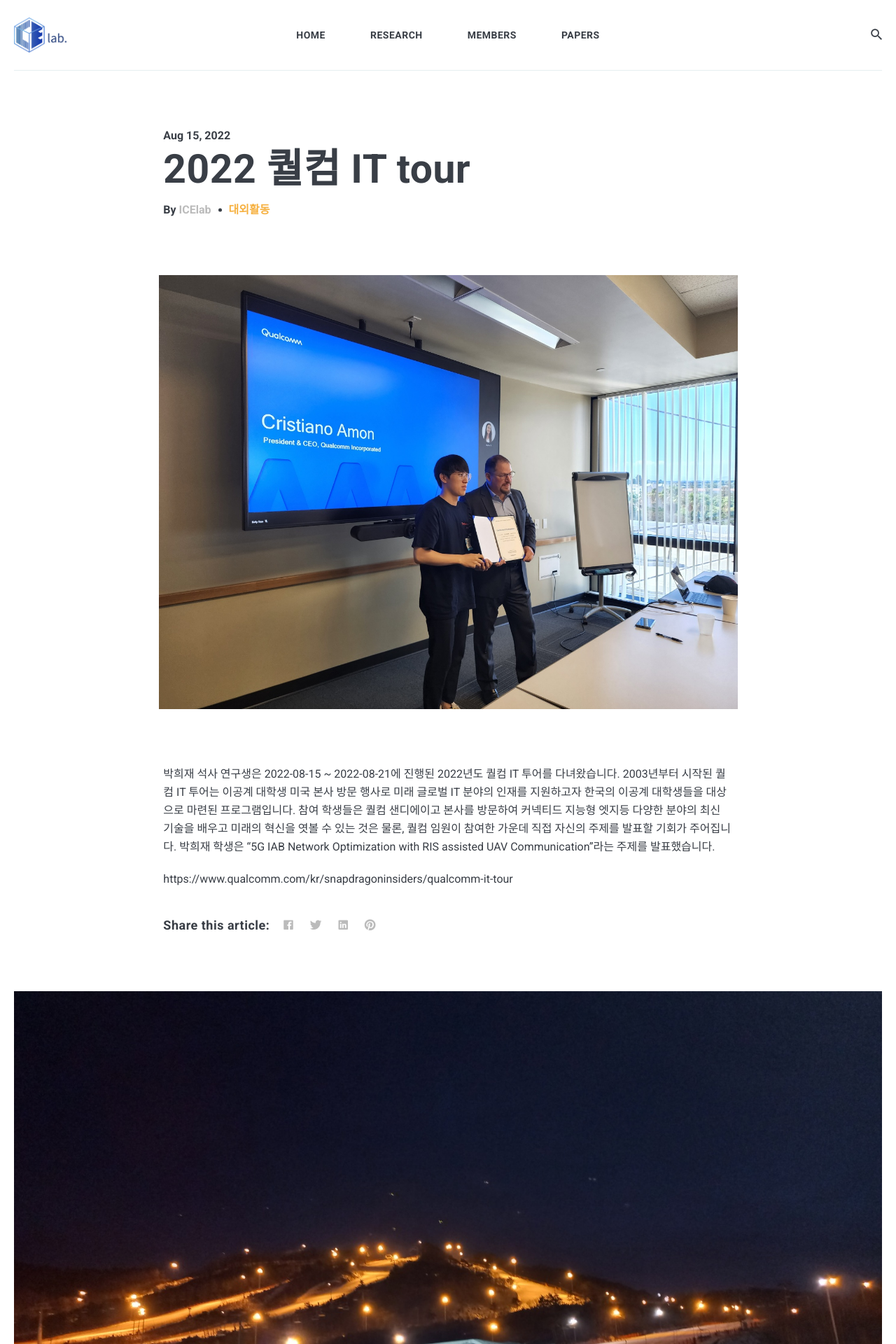
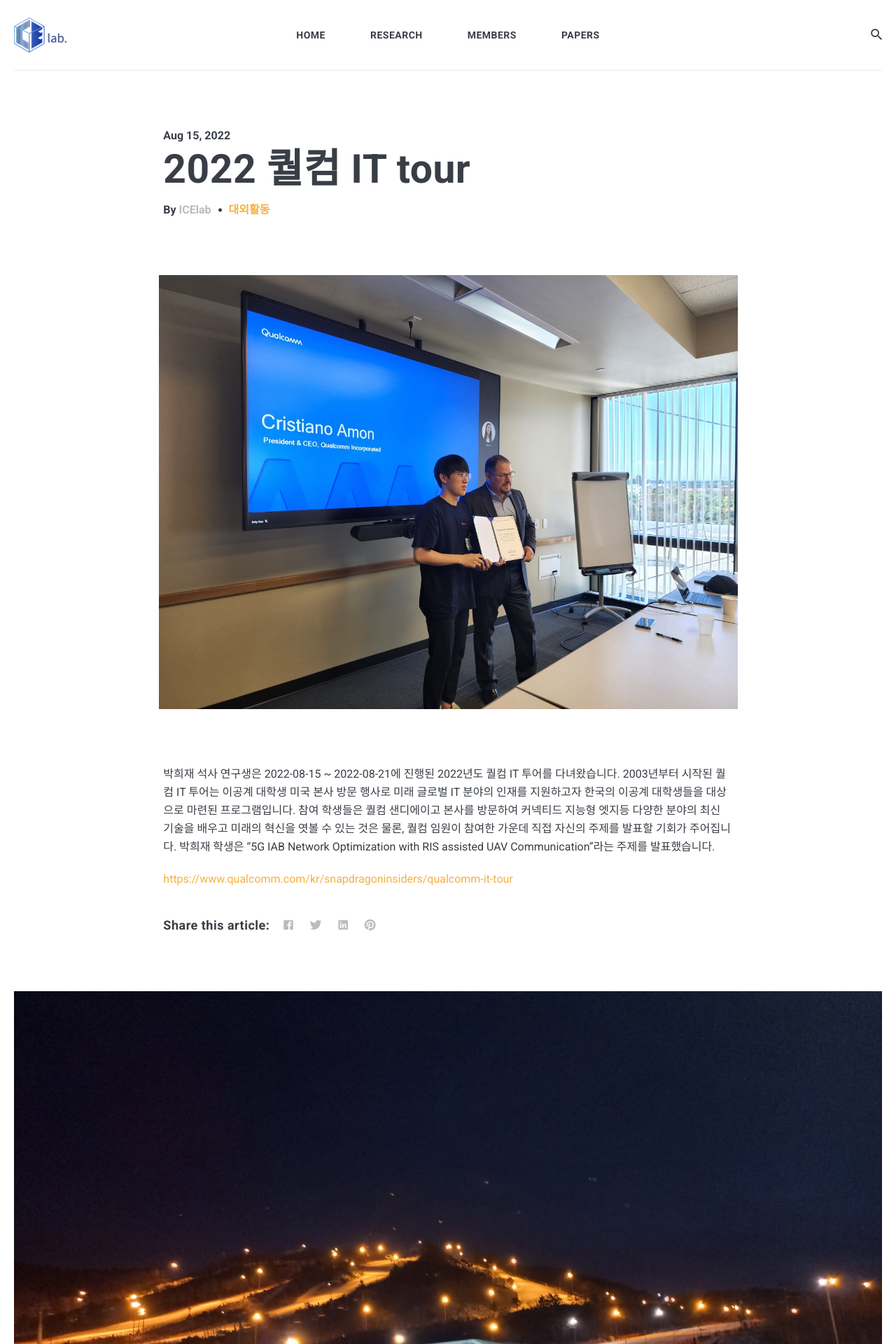
Before and after one commit to Icelab-2020/icelab-2020.github.io, a Jekyll site: the page built from _posts/2022-08-15-QCtour.markdown, in a window 1280 px wide. Shown: the top 1920 px of the page at 70% size. Built offline with Jekyll 4.4.1, drawn with Linux system fonts in a browser that asks for light colours; nearby versions of some CDN libraries.

Commit message:
Update 2022-08-15-QCtour.markdown

```diff
--- a/_posts/2022-08-15-QCtour.markdown
+++ b/_posts/2022-08-15-QCtour.markdown
@@ -11,4 +11,4 @@ tags:   대외활동
 참여 학생들은 퀄컴 샌디에이고 본사를 방문하여 커넥티드 지능형 엣지등 다양한 분야의 최신 기술을 배우고 미래의 혁신을 엿볼 수 있는 것은 물론, 퀄컴  임원이 참여한 가운데 직접 자신의 주제를 발표할 기회가 주어집니다.
 박희재 학생은 "5G IAB Network Optimization with RIS assisted UAV Communication"라는 주제를 발표했습니다.
 
-https://www.qualcomm.com/kr/snapdragoninsiders/qualcomm-it-tour
+<https://www.qualcomm.com/kr/snapdragoninsiders/qualcomm-it-tour>
```
